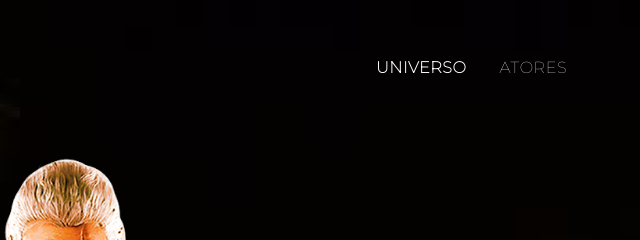
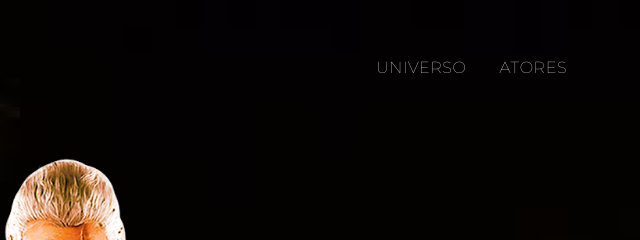
Before and after one commit to paulinha-19/desafio-07-the-witcher, a plain HTML site: page index.html in a window 1280 px wide. Shown: the top 240 px of the page, 578-1218 px from the left. Drawn offline with Linux system fonts and the light colour scheme.

Commit message:
alteração  nos link da nav

```diff
--- a/css/sytle.css
+++ b/css/sytle.css
@@ -23,9 +23,6 @@ nav p{
     margin-left: 30rem;
 }
 
-.nav-link-universo{
-    font-weight: bold;
-}
 .nav-link a{
     letter-spacing: 0.6px;
     color: #FFFFFF;
@@ -37,11 +34,10 @@ nav p{
 
 nav a:hover{
     color: #FFFFFF;
-    opacity: 0.8;
+    font-weight: bold;
 }
 
 nav a:active{
-    opacity: 1;
     text-decoration: underline;
 }
 
--- a/index.html
+++ b/index.html
@@ -14,7 +14,7 @@
             <img src="img/witcher simbol.png" alt="logo">
             <p>projeto vermelho</p>
             <div class="nav-link">
-                <a class="nav-link-universo" href="#">universo</a>
+                <a href="#">universo</a>
                 <a href="#">atores</a>
                 <a href="#">temporadas</a>
                 <a href="#">comunidades</a>
```
